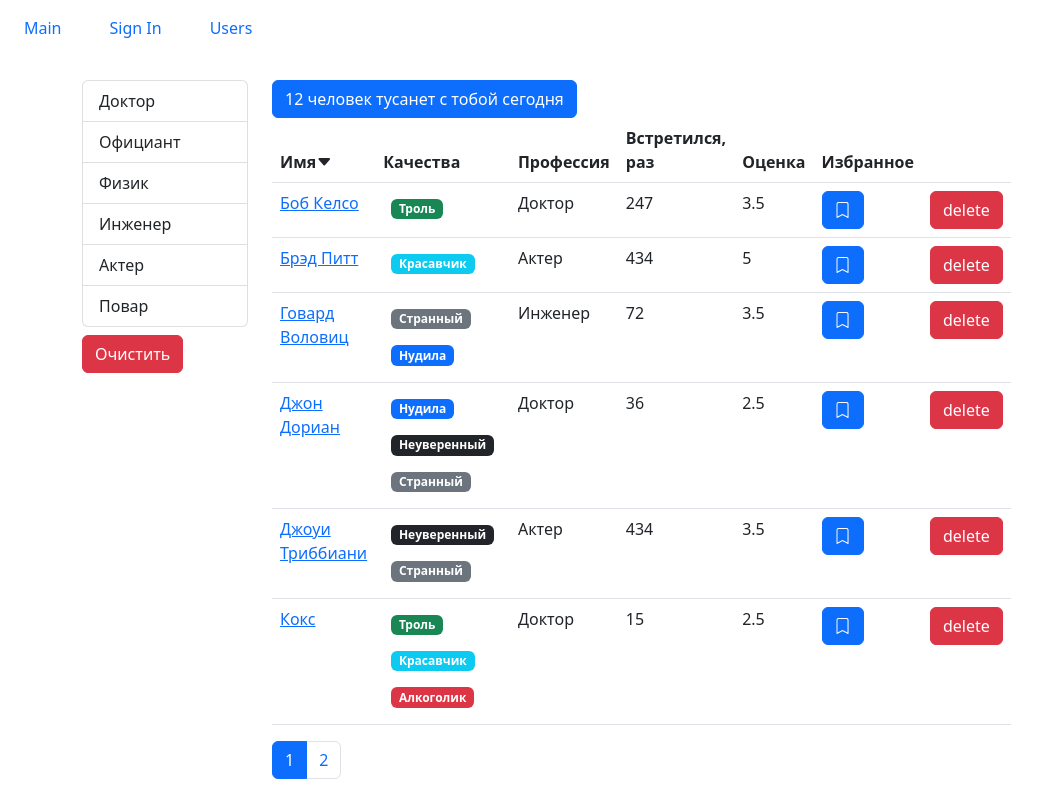
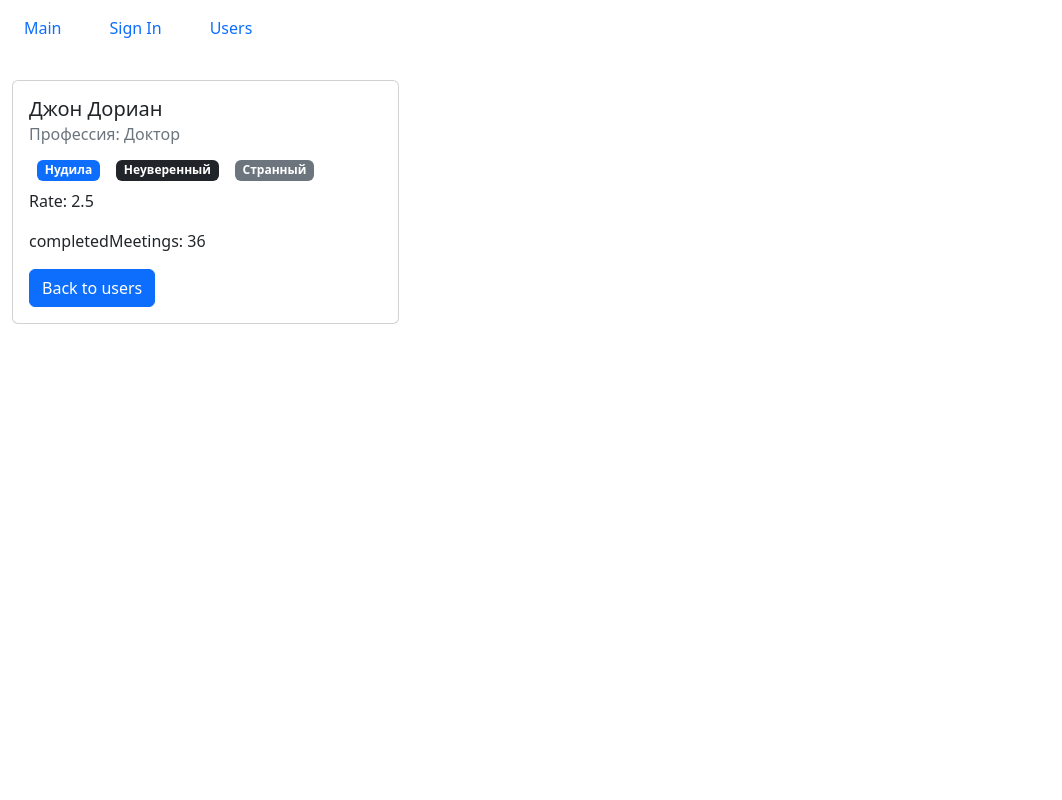
Before and after one commit to NMKD/fast-company, a React (Create React App) app: page /users/67rdca3eeb7f6fgeed471815 in a window 1280 px wide. Shown: the whole page, without its empty margins (0-1062 px from the left). Built offline with nearby package versions, Linux system fonts and the light colour scheme.

Commit message:
module forms end before get home work

```diff
--- a/package.json
+++ b/package.json
@@ -15,7 +15,8 @@
         "react-router-dom": "^5.3.0",
         "react-scripts": "5.0.1",
         "react-select": "^5.7.0",
-        "web-vitals": "^2.1.4"
+        "web-vitals": "^2.1.4",
+        "yup": "^1.0.1"
     },
     "scripts": {
         "start": "react-scripts start",
--- a/src/components/pages/users.jsx
+++ b/src/components/pages/users.jsx
@@ -1,155 +1,12 @@
-/* eslint-disable indent */
-import React, { useState, useEffect } from "react";
-import SearchStatus from "../ui/table/heading/searchStatus";
-import Pagination from "../ui/table/pagination/pagination";
-import paginate from "../../utils/paginate";
-import GroupList from "../ui/users/professions/groupList";
-import TableList from "../ui/table/tableList";
-import _ from "lodash";
-import api from "../../api";
+import React from "react";
+import { useParams } from "react-router-dom";
+import User from "../ui/users/user";
+import UsersList from "../ui/users/usersList";
 
 const Users = () => {
-    // professions/api/users
-    const [users, setUsers] = useState([]);
-    // professions/api/filter
-    const [professions, setProfessions] = useState();
-    const [selectedProf, setSelectedProf] = useState();
-    const [sortBy, setSortBy] = useState({
-        path: "name",
-        order: "asc",
-        ative: false
-    });
-    // Pagination/
-    const pageSize = 6;
-    const [currentPage, setCurrentPage] = useState(1);
-
-    const filterredUsers = selectedProf
-        ? users.filter(
-              (user) =>
-                  JSON.stringify(user.profession) ===
-                  JSON.stringify(selectedProf)
-          )
-        : users;
-
-    const count = filterredUsers.length;
-
-    const sortedUsers = _.orderBy(
-        filterredUsers,
-        [sortBy.path],
-        [sortBy.order]
-    );
-
-    // Pagination/ отображение пользователей / фильтр
-    const usersCrop = paginate(sortedUsers, currentPage, pageSize);
-
-    // Pagination
-    const handlePageChange = (i) => {
-        setCurrentPage(i);
-    };
-
-    const handleFilterSelect = (item) => {
-        setSelectedProf(item);
-    };
-
-    const handleClearFilterSelect = () => {
-        setSelectedProf();
-    };
-
-    // Sort table
-    const handleSortTable = (item) => {
-        setSortBy(item);
-    };
-
-    const handleDelete = (userId) =>
-        setUsers((prevState) => prevState.filter((d) => d._id !== userId));
-
-    const handleToogleBookMark = (id) => {
-        setUsers(
-            users.map((user) => ({
-                ...user,
-                bookmark:
-                    user._id === id
-                        ? (user.bookmark = !user.bookmark)
-                        : user.bookmark
-            }))
-        );
-    };
-
-    useEffect(() => {
-        setCurrentPage(1);
-    }, [selectedProf]);
-
-    useState(() => {
-        async function fetchData() {
-            try {
-                const apiUsers = await api.users.fetchAll();
-                setUsers(apiUsers);
-            } catch (error) {
-                throw new Error(
-                    "error when mounting the component App when fetchData to api/users"
-                );
-            }
-        }
-        fetchData();
-    }, [users]);
-
-    useEffect(() => {
-        async function fetchData() {
-            try {
-                const newProf = await api.professions.fetchAll();
-                setProfessions(newProf);
-            } catch (error) {
-                throw new Error(
-                    "error when mounting the component GroupList in Users"
-                );
-            }
-        }
-        fetchData();
-        setCurrentPage(1);
-    }, [professions]);
-
-    return (
-        <>
-            <div className="container pt-4">
-                <div className="row">
-                    <div className="col col-sm-12 col-lg-2">
-                        {professions && (
-                            <>
-                                <GroupList
-                                    selectedItem={selectedProf}
-                                    items={professions}
-                                    onFilter={handleFilterSelect}
-                                />
-                                <button
-                                    className="btn btn-danger mt-2 mb-2"
-                                    onClick={handleClearFilterSelect}
-                                >
-                                    Очистить
-                                </button>
-                            </>
-                        )}
-                    </div>
-                    <div className="col col-sm-12 col-lg-8">
-                        <SearchStatus length={count} />
-                        {count > 0 && (
-                            <TableList
-                                users={usersCrop}
-                                onDelete={handleDelete}
-                                onToogle={handleToogleBookMark}
-                                onSort={handleSortTable}
-                                currentSort={sortBy}
-                            />
-                        )}
-                        <Pagination
-                            itemsCount={count}
-                            {...{ pageSize, currentPage }}
-                            onPageChange={handlePageChange}
-                        />
-                    </div>
-                </div>
-            </div>
-        </>
-    );
+    const params = useParams();
+    const { id } = params;
+    return <>{id ? <User id={id} /> : <UsersList />}</>;
 };
 
 export default Users;
--- a/src/components/ui/form/SignUpForm.jsx
+++ b/src/components/ui/form/SignUpForm.jsx
@@ -103,6 +103,7 @@ const SignUpForm = () => {
             <MultiSelectField
                 label="Выбрать качества:"
                 options={qualities}
+                defaultValue={data.qualities}
                 name="qualities"
                 onChange={handleChangeData}
             />
--- a/src/components/ui/form/fields/multiSelectField.jsx
+++ b/src/components/ui/form/fields/multiSelectField.jsx
@@ -3,7 +3,7 @@ import React from "react";
 import PropTypes from "prop-types";
 import Select from "react-select";
 
-const MultiSelectField = ({ options, onChange, label, name }) => {
+const MultiSelectField = ({ options, onChange, label, name, defaultValue }) => {
     const optionsArray =
         typeof options === "object"
             ? Object.keys(options).map((opt) => ({
@@ -18,7 +18,7 @@ const MultiSelectField = ({ options, onChange, label, name }) => {
 
     return (
         <div>
-            <label htmlFor="qualities" className="form-label">
+            <label htmlFor={name} className="form-label">
                 {label}
             </label>
             <Select
@@ -28,6 +28,7 @@ const MultiSelectField = ({ options, onChange, label, name }) => {
                 classNamePrefix="select"
                 className="basic-multi-select"
                 onChange={handleChange}
+                defaultValue={defaultValue}
                 name={name}
             />
         </div>
@@ -36,6 +37,7 @@ const MultiSelectField = ({ options, onChange, label, name }) => {
 
 MultiSelectField.propTypes = {
     options: PropTypes.oneOfType([PropTypes.object, PropTypes.array]),
+    defaultValue: PropTypes.array,
     onChange: PropTypes.func,
     label: PropTypes.string,
     name: PropTypes.string
--- a/src/components/ui/form/fields/selectField.jsx
+++ b/src/components/ui/form/fields/selectField.jsx
@@ -26,10 +26,11 @@ const SelectField = ({
     };
     return (
         <div className="mb-3">
-            <label htmlFor="profession" className="form-label">
+            <label htmlFor={name} className="form-label">
                 {label}
             </label>
             <select
+                id={name}
                 className={getInputClasses()}
                 onChange={handleChangeData}
                 name={name}
@@ -41,8 +42,7 @@ const SelectField = ({
                 {optionsArray &&
                     optionsArray.map((prof) => (
                         <option
-                            selected={prof.name === value}
-                            key={prof.name}
+                            key={prof.name + "_" + prof.value}
                             value={prof.name}
                         >
                             {prof.name}
@@ -61,7 +61,7 @@ SelectField.propTypes = {
     onChange: PropTypes.func.isRequired,
     value: PropTypes.string.isRequired,
     error: PropTypes.string,
-    name: PropTypes.string.isRequired
+    name: PropTypes.string
 };
 
 export default SelectField;
--- a/src/components/ui/form/signInForm.jsx
+++ b/src/components/ui/form/signInForm.jsx
@@ -1,8 +1,7 @@
 import React, { useState, useEffect } from "react";
 import TextField from "./fields/textField";
 import CheckBoxField from "./fields/checkBoxField";
-import { validate } from "../../../utils/validate";
-import { validationSchema } from "../../../utils/validationSchema";
+import { yupValidationSingIn } from "../../../utils/validationSchema";
 
 const SingInForm = () => {
     const [data, setData] = useState({
@@ -27,8 +26,10 @@ const SingInForm = () => {
     };
 
     useEffect(() => {
-        const errors = validate(data, validationSchema);
-        setErrors(errors);
+        yupValidationSingIn
+            .validate(data)
+            .then(() => setErrors({}))
+            .catch((err) => setErrors({ [err.path]: err.message }));
     }, [data]);
 
     return (
--- a/src/utils/validationSchema.js
+++ b/src/utils/validationSchema.js
@@ -1,3 +1,14 @@
+import { object, string } from "yup";
+export const yupValidationSingIn = object({
+    password: string().matches(
+        /^.*(?=.{8,})(?=.*[a-zA-Z])(?=.*\d)(?=.*[!#$%&? "]).*$/,
+        "Пароль должен быть не менее 8 символов, содержать (A-z, 0-9) и один из символов (!#$%&?)"
+    ),
+    email: string()
+        .required("Электронная почта обязательна для заполнения")
+        .email("Электронная почта заполнена некорректно")
+});
+
 export const validationSchema = {
     email: {
         isRequired: {
```
Also changed, not shown: src/api/fake.api/user.api.js (+46 -7 lines), 1 other file (tests, documents, lock files or other folders).
